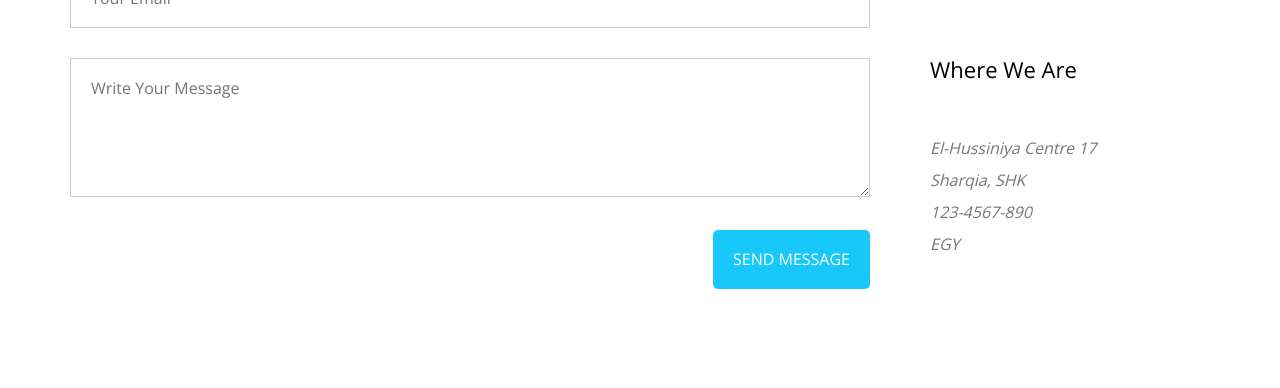
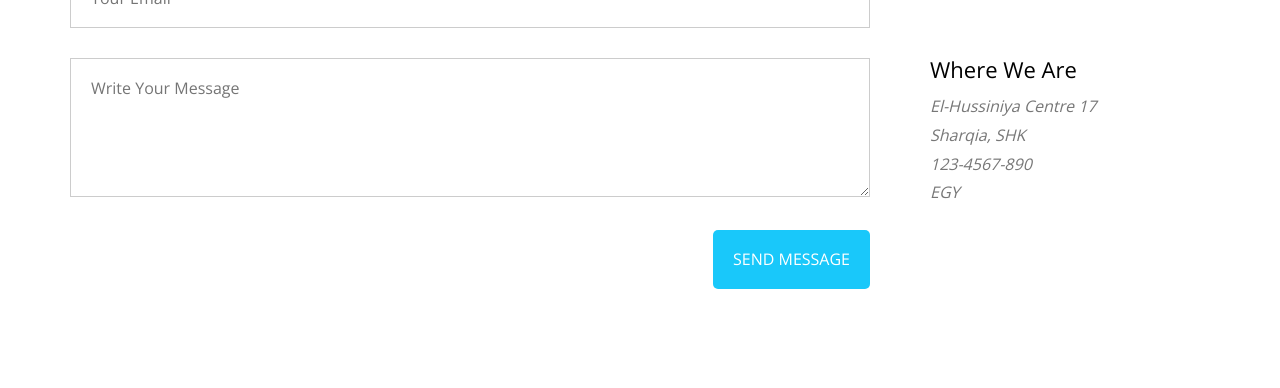
Before and after one commit to Smsm24/Template_Two, a plain HTML site: page index.html in a window 1280 px wide. Shown: the part 7958-8346 px from the top of the page. Drawn offline with nearby package versions, Linux system fonts and the light colour scheme.

Commit message:
Update kasper.css

```diff
--- a/Css/kasper.css
+++ b/Css/kasper.css
@@ -1337,10 +1337,10 @@ ul {
 }
 .contact .content .touch .address p {
   font-size: 22px;
-  padding: 10px 0 50px;
+  padding: 10px 0;
 }
 .contact .content .touch .address address {
-  line-height: 2;
+  line-height: 1.8;
   color: #777;
 }
 /* End Contact */
```
